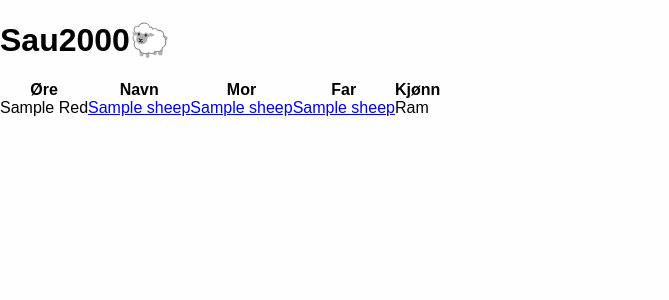
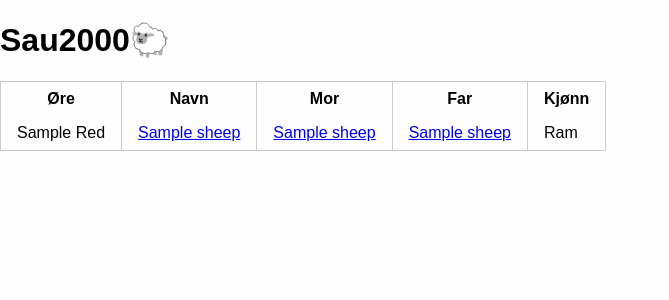
Before and after one commit to pgdr/sau2000, a Django app: page /sau/ in a window 1280 px wide. Shown: the top 300 px of the page, without its empty margins (0-669 px from the left). Run offline with Django 3.2, Linux system fonts and the light colour scheme; tables that the repository leaves empty hold one stand-in row (values such as "Sample post").

Commit message:
Make table pure-css table

```diff
--- a/sau/templates/index.html
+++ b/sau/templates/index.html
@@ -10,7 +10,7 @@
   <body>
     {% block content %}
     <h1>Sau2000</h1>
-    <table>
+    <table class="pure-table">
       <tr>
         <th>&Oslash;re</th>
         <th>Navn</th>
```
